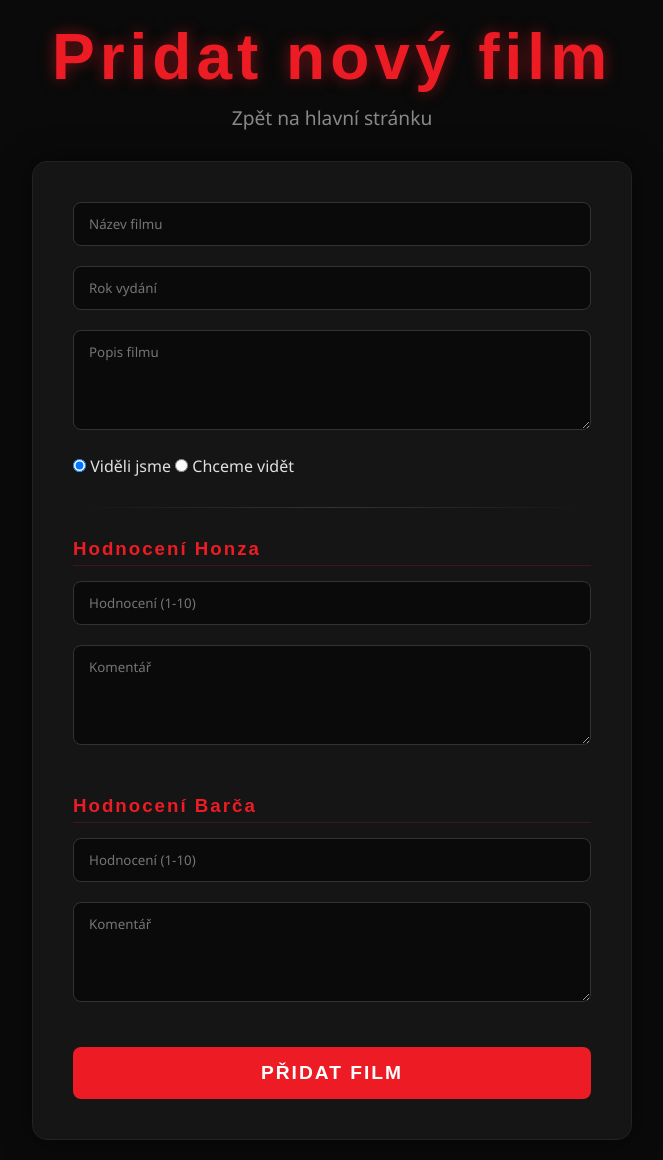
After one commit to CapHonza/HorrorDB, a PHP site: page /AddForm.php in a window 1280 px wide. The commit adds this page. Shown: the whole page, without its empty margins (308-971 px from the left). Run offline with PHP 8.4, Linux system fonts and the light colour scheme; some web fonts are replaced.

Commit message:
Pridani formu, konfigurace hledani filmu apod

```diff
--- /dev/null
+++ b/AddForm.php
@@ -0,0 +1,93 @@
+<?php require 'db.php';
+if ($_SERVER['REQUEST_METHOD'] === 'POST') {
+    // Získání dat z formuláře
+    $nazev = $_POST['nazev'];
+    $rok = (int)$_POST['rok'];
+    $popis = $_POST['popis'];
+    $stav = (int)$_POST['stav'];
+
+    // Vložení do databáze
+    $sql = "INSERT INTO filmy (nazev, rok, popis, stav) VALUES (:nazev, :rok, :popis, :stav)";
+    $stmt = $conn->prepare($sql);
+    $stmt->execute([
+        'nazev' => $nazev,
+        'rok' => $rok,
+        'popis' => $popis,
+        'stav' => $stav
+    ]);
+
+    // Získává ID právě vloženého filmu pro následné vložení hodnocení
+    $filmy_id = $conn->lastInsertId();
+
+    // Dotaz pro hodnocení, připravený pro pozdější použití
+    $sql_hodnoceni = "INSERT INTO hodnoceni (filmy_id, autor, body, komentar) VALUES (:filmy_id, :autor, :body, :komentar)";
+    $stmt_h = $conn->prepare($sql_hodnoceni);
+
+    // Hodnocení Honza (vkládá se pouze, pokud se vyplní body a komentář)
+    if (!empty($_POST['body_honza']) || !empty($_POST['komentar_honza'])) {
+        $stmt_h->execute([
+            'filmy_id' => $filmy_id,
+            'autor' => 'Honza',
+            'body' => (int)$_POST['body_honza'],
+            'komentar' => $_POST['komentar_honza']
+        ]);
+    }
+
+    // Hodnicení Barča
+    if (!empty($_POST['body_barca']) || !empty($_POST['komentar_barca'])) {
+        $stmt_h->execute([
+            'filmy_id' => $filmy_id,
+            'autor' => 'Barča',
+            'body' => (int)$_POST['body_barca'],
+            'komentar' => $_POST['komentar_barca']
+        ]);
+    }
+
+    // Přesměrování zpět na hlavní stránku
+    header('Location: index.php');
+    exit;
+}
+?>
+<!DOCTYPE html>
+<html lang="cs">
+<head>
+    <meta charset="UTF-8">
+    <meta name="viewport" content="width=device-width, initial-scale=1.0">
+    <title>Přidat nový film</title>
+    <link rel="stylesheet" href="style.css">
+</head>
+<body>
+    <header class="addform">
+        <h1>Pridat nový film</h1>
+        <a href="index.php">Zpět na hlavní stránku</a>
+    </header>
+
+    <main>
+        <form action="AddForm.php" method="POST" class="add-form">
+            <input type="text" name="nazev" placeholder="Název filmu" required>
+            <input type="number" name="rok" placeholder="Rok vydání" required>
+            <textarea name="popis" placeholder="Popis filmu" required></textarea>
+            <label>
+                <input type="radio" name="stav" value="1" checked>
+                Viděli jsme
+            </label>
+            <label>
+                <input type="radio" name="stav" value="0">
+                Chceme vidět
+            </label>
+
+            <hr>
+
+            <h3>Hodnocení Honza</h3>
+            <input type="number" name="body_honza" placeholder="Hodnocení (1-10)" min="1" max="10">
+            <textarea name="komentar_honza" placeholder="Komentář"></textarea>
+
+            <h3>Hodnocení Barča</h3>
+            <input type="number" name="body_barca" placeholder="Hodnocení (1-10)" min="1" max="10">
+            <textarea name="komentar_barca" placeholder="Komentář"></textarea>
+
+            <button type="submit">Přidat film</button>
+        </form>
+    </main>
+</body>
+</html>
--- /dev/null
+++ b/db.php
@@ -0,0 +1,15 @@
+<?php
+    $servername = "localhost";
+    $username = "root";
+    $password = "root";
+    $dbname = "horror_db";
+
+    try {
+    $conn = new PDO("mysql:host=$servername;dbname=$dbname", $username, $password);
+    // set the PDO error mode to exception
+    $conn->setAttribute(PDO::ATTR_ERRMODE, PDO::ERRMODE_EXCEPTION);
+    // echo "Connected successfully";
+    } catch(PDOException $e) {
+    echo "Connection failed: " . $e->getMessage();
+    }
+?>
--- a/style.css
+++ b/style.css
@@ -189,3 +254,142 @@ footer {
     color: #555;
     font-size: 0.8em;
 }
+
+/* ---------------------------
+        AddForm.css
+--------------------------- */
+/* Kontejner pro celý formulář */
+.addform h1 {
+    margin-bottom: 10px;
+}
+
+.addform a {
+    text-decoration: none;
+    cursor: pointer;
+    font-size: 1.2em;
+    color: #888;
+    transition: 0.3s;
+    text-decoration: none;
+}
+
+.addform a:hover {
+    color: #ed1c24;
+    text-shadow: 0 0 5px #ed1c24;
+}
+
+.add-form {
+    background: #151515;
+    padding: 40px;
+    border-radius: 15px;
+    border: 1px solid #222;
+    width: 100%;
+    max-width: 600px;
+    box-shadow: 0 0 30px rgba(0, 0, 0, 0.5);
+}
+
+/* Nadpisy v sekcích (Honza/Barča) */
+.add-form h3 {
+    font-family: 'SuperMystery', sans-serif;
+    color: #ed1c24;
+    margin: 25px 0 15px 0;
+    letter-spacing: 2px;
+    border-bottom: 1px solid rgba(237, 28, 36, 0.2);
+    padding-bottom: 5px;
+}
+
+/* Společný styl pro inputy a textarey */
+.add-form input[type="text"],
+.add-form input[type="number"],
+.add-form textarea {
+    width: 100%;
+    background: #0a0a0a;
+    border: 1px solid #333;
+    color: #e0e0e0;
+    padding: 12px 15px;
+    margin-bottom: 20px;
+    border-radius: 8px;
+    font-family: inherit;
+    outline: none;
+    transition: 0.3s;
+}
+
+/* Efekt při kliknutí do políčka */
+.add-form input:focus,
+.add-form textarea:focus {
+    border-color: #ed1c24;
+    box-shadow: 0 0 10px rgba(237, 28, 36, 0.2);
+}
+
+/* Textarea (popis a komentáře) */
+.add-form textarea {
+    height: 100px;
+    resize: vertical;
+}
+
+/* Stylování radio buttonů (Stav) */
+.status-selection {
+    display: flex;
+    gap: 20px;
+    margin-bottom: 25px;
+    background: rgba(255, 255, 255, 0.03);
+    padding: 15px;
+    border-radius: 8px;
+}
+
+.status-selection label {
+    cursor: pointer;
+    display: flex;
+    align-items: center;
+    gap: 8px;
+    color: #888;
+    transition: 0.3s;
+}
+
+.status-selection input[type="radio"]:checked + span,
+.status-selection label:hover {
+    color: #ed1c24;
+}
+
+/* Hlavní odesílací tlačítko */
+.add-form button[type="submit"] {
+    width: 100%;
+    background: #ed1c24;
+    color: white;
+    border: none;
+    padding: 15px;
+    font-size: 1.2em;
+    font-weight: bold;
+    border-radius: 8px;
+    cursor: pointer;
+    transition: 0.3s;
+    text-transform: uppercase;
+    letter-spacing: 2px;
+    margin-top: 20px;
+}
+
+.add-form button[type="submit"]:hover {
+    background: #ff2e38;
+    box-shadow: 0 0 20px rgba(237, 28, 36, 0.4);
+    transform: scale(1.02);
+}
+
+/* Odkaz zpět */
+.back-link {
+    display: inline-block;
+    margin-bottom: 20px;
+    color: #666;
+    text-decoration: none;
+    transition: 0.3s;
+}
+
+.back-link:hover {
+    color: #ed1c24;
+}
+
+/* Čára pro oddělení sekcí */
+hr {
+    border: 0;
+    height: 1px;
+    background: linear-gradient(90deg, transparent, #333, transparent);
+    margin: 30px 0;
+}
```
Also changed, not shown: other parts of style.css (+68 -3 lines), index.html (deleted, +0 -56 lines), index.php (added, +128 -0 lines), Pictures/Scream.png (added).
